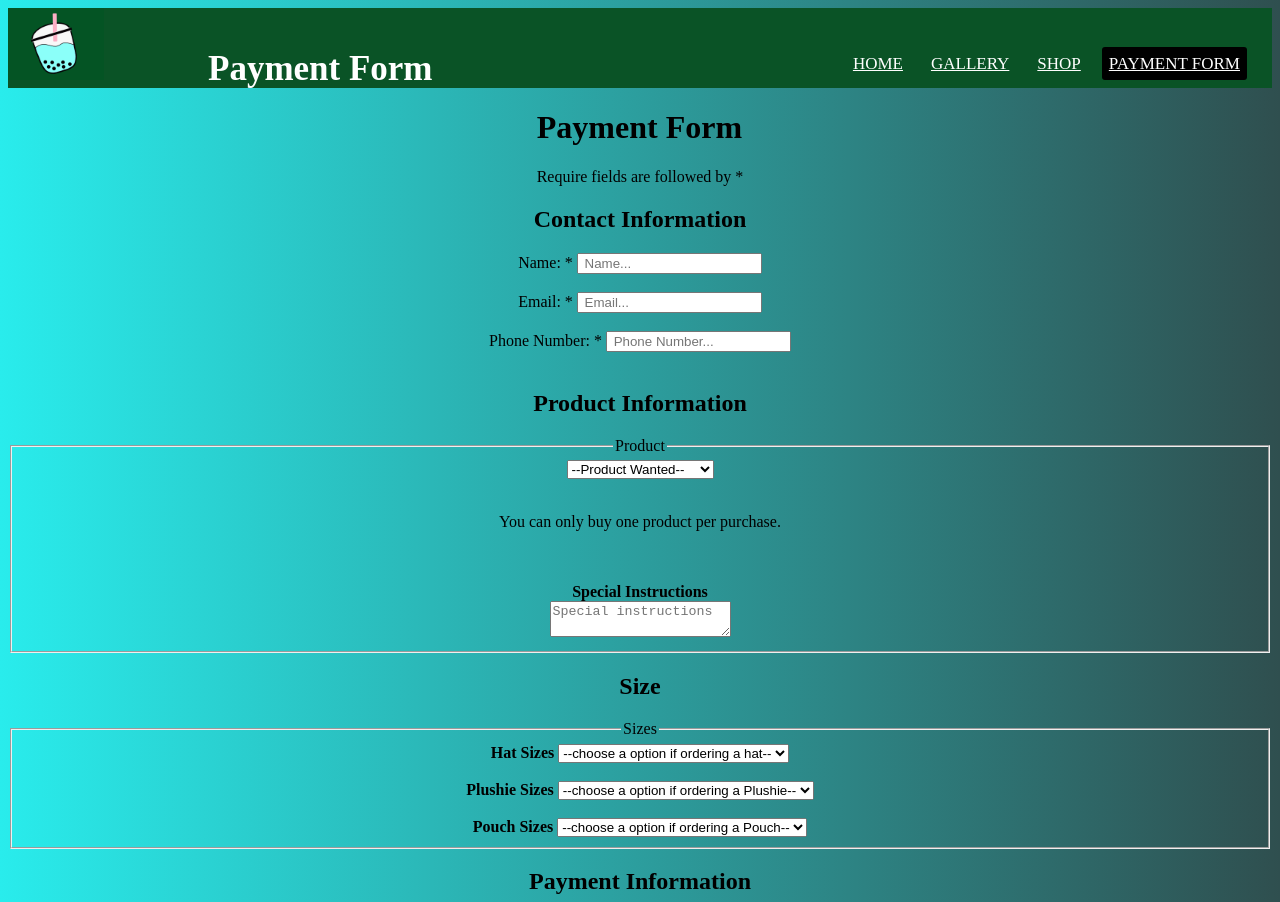
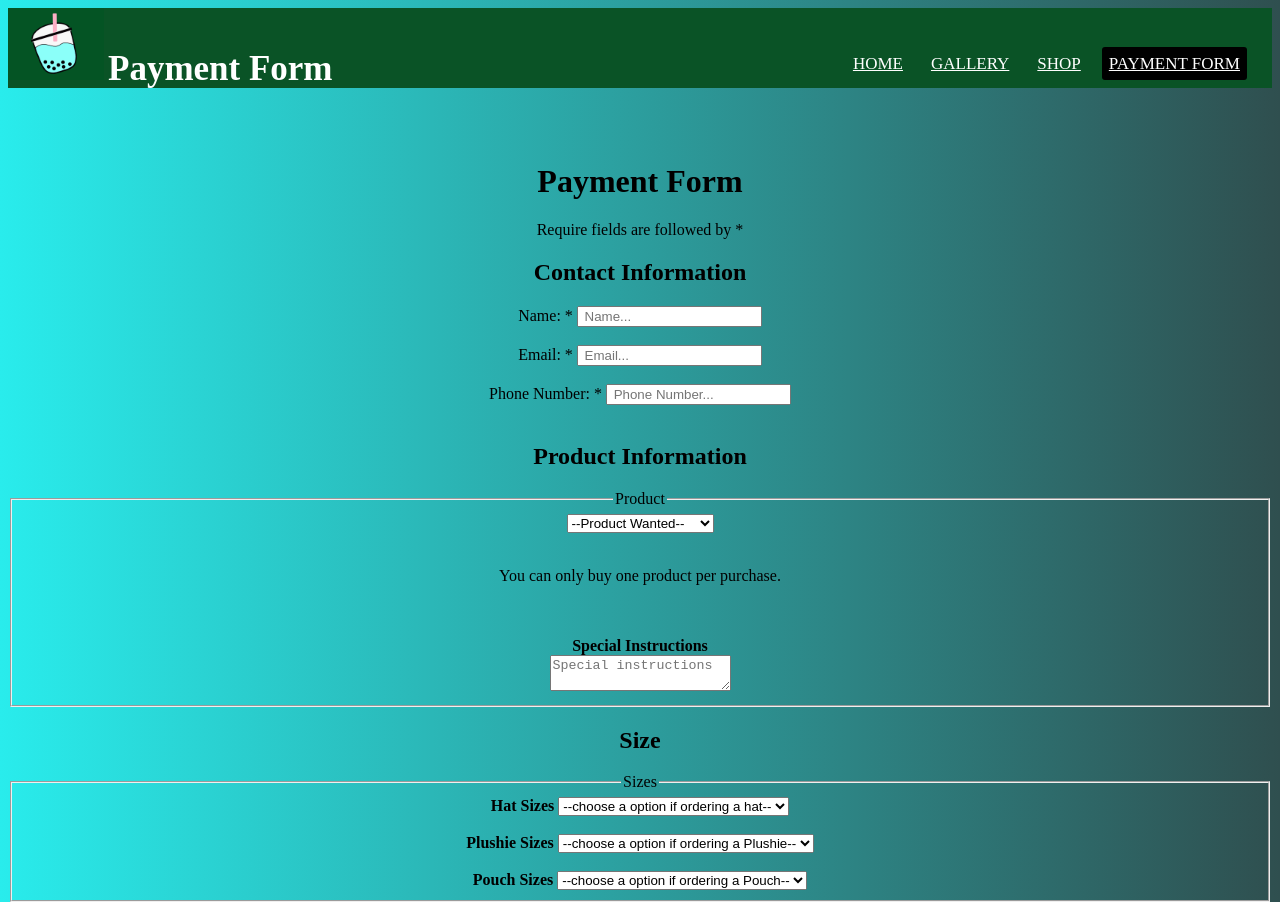
Before and after one commit to KDavis006/littlemissmia, a plain HTML site: page paymentForm.html in a window 1280 px wide. Shown: the top 902 px of the page. Drawn offline with Linux system fonts and the light colour scheme; a script that the page names is missing.

Commit message:
continue

```diff
--- a/paymentForm.css
+++ b/paymentForm.css
@@ -8,7 +8,7 @@ label.logo {
  color: white;
  font-size: 35px;
  line-height: 80px;
- padding: 0 100px;
+ /* padding: 0 100px; */
  font-weight: bold;
 }
 .logo{
@@ -108,9 +108,10 @@ body {
 }
 
 .main{
+    margin-top: 75px;
  text-align: center;
 }
 
 h1{
-padding-left: 470px;
+/* padding-left: 470px; */
 }
```
Also changed, not shown: gallery.css (+0 -10 lines).
